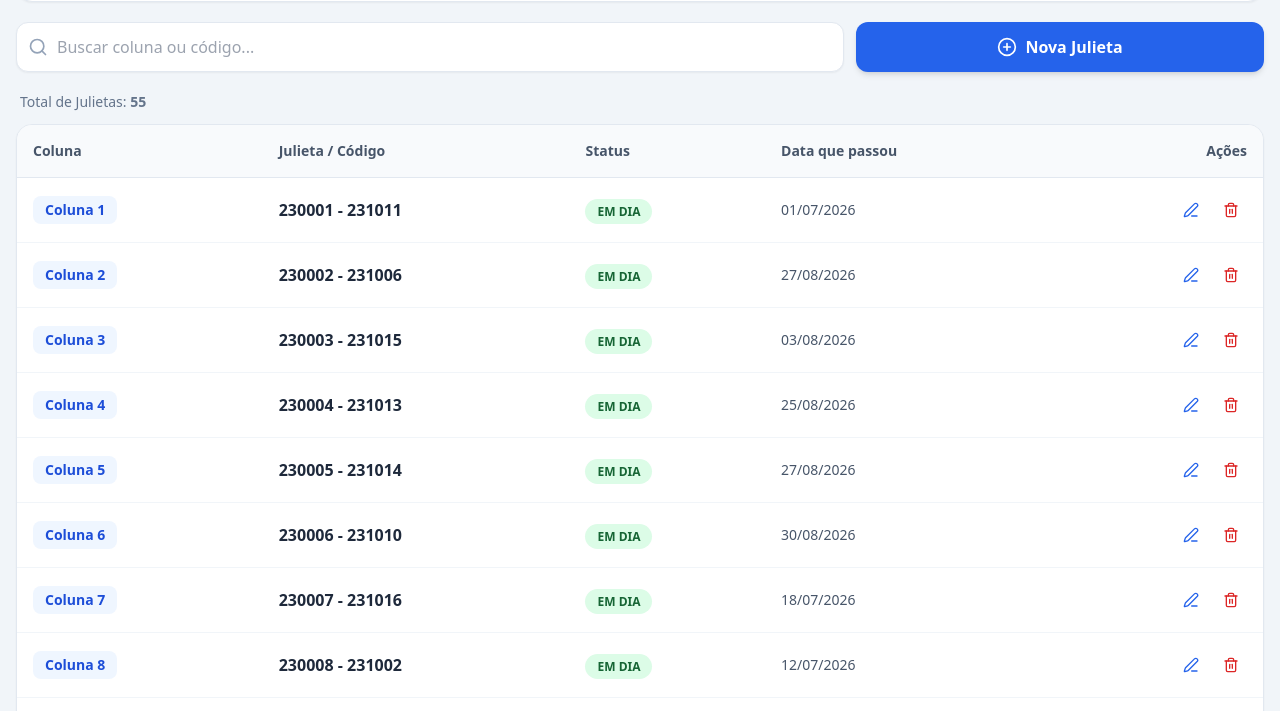
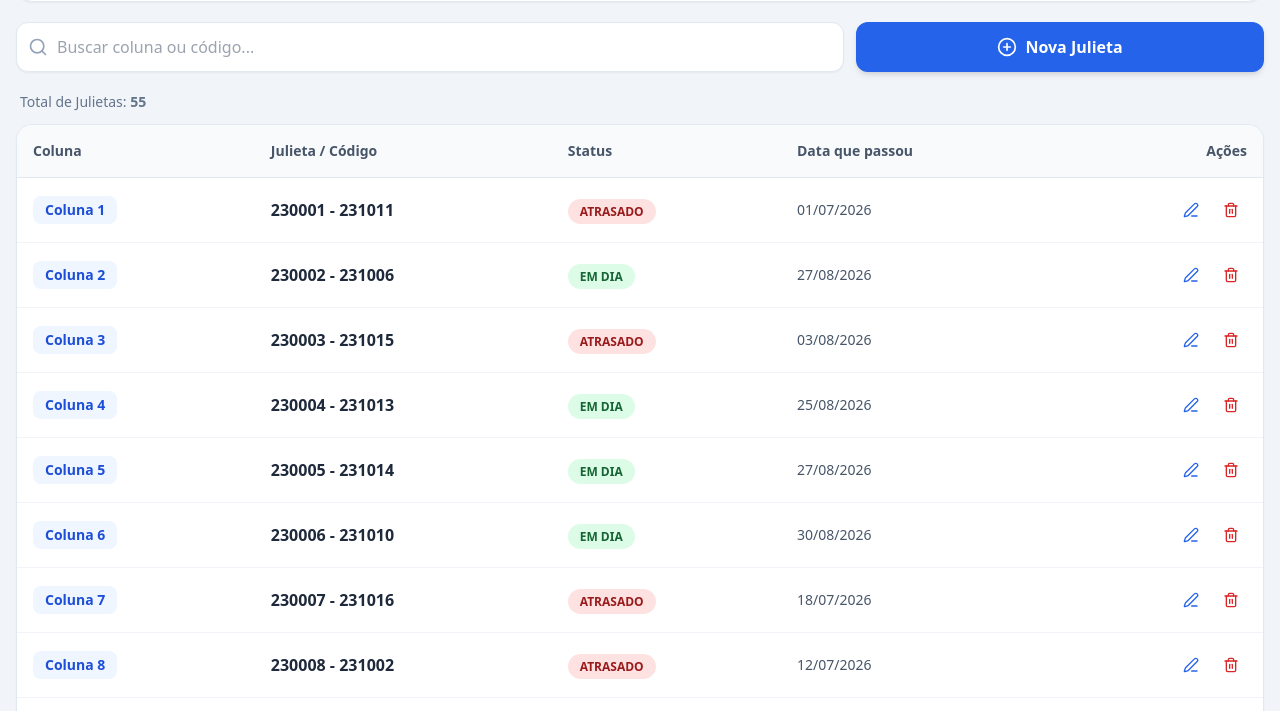
Before and after one commit to bonfimpedro936-dot/Julieta, a plain HTML site: page index.html in a window 1280 px wide. Shown: the part 88-799 px from the top of the page. Drawn offline with nearby package versions, Linux system fonts and the light colour scheme.

Commit message:
index.html

```diff
--- a/index.html
+++ b/index.html
@@ -1,11 +1,8 @@
-<!DOCTYPE html>
-<html lang="pt-br">
+<!DOCTYPE html><html lang="pt-br">
 <head>
     <meta charset="UTF-8">
     <meta name="viewport" content="width=device-width, initial-scale=1.0">
-    <title>Julieta App - Controle de Frotas</title>
-
-    <script src="https://cdn.tailwindcss.com"></script>
+    <title>Julieta App - Controle de Frotas</title><script src="https://cdn.tailwindcss.com"></script>
 <script src="https://unpkg.com/lucide@latest"></script>
 
 <style>
@@ -56,13 +53,8 @@
         }
     }
 </style>
-</head>
 
-<body class="bg-slate-100 min-h-screen font-sans">
-
-<div class="max-w-7xl mx-auto p-3 sm:p-4">
-
-    <!-- CABEÇALHO -->
+</head><body class="bg-slate-100 min-h-screen font-sans"><div class="max-w-7xl mx-auto p-3 sm:p-4"><!-- CABEÇALHO -->
 <header class="flex justify-between items-center mb-5 bg-white p-3 sm:p-4 rounded-2xl shadow-sm border border-slate-200">
 
     <div class="flex items-center gap-3 min-w-0">
@@ -205,15 +197,9 @@
     class="mobile-card space-y-3">
 </div>
 
-</div>
-
-
-<!-- MODAL -->
-<div
+</div><!-- MODAL --><div
     id="modal"
-    class="fixed inset-0 bg-black/50 hidden items-center justify-center p-4 z-50 backdrop-blur-sm">
-
-    <div class="bg-white w-full max-w-md rounded-2xl shadow-2xl overflow-hidden">
+    class="fixed inset-0 bg-black/50 hidden items-center justify-center p-4 z-50 backdrop-blur-sm"><div class="bg-white w-full max-w-md rounded-2xl shadow-2xl overflow-hidden">
 
     <div class="p-5 border-b border-slate-100 flex justify-between items-center">
 
@@ -346,10 +332,7 @@
 
 </div>
 
-</div>
-
-
-<script>
+</div><script>
 
 /* =========================================================
    55 COLUNAS / PARES DA FOTO
@@ -433,12 +416,6 @@ const dadosJulietas = [
 let vehicles = JSON.parse(
     localStorage.getItem("julieta_data")
 );
-
-
-/*
-   Se o banco antigo existir, usamos os dados novos
-   automaticamente quando ele ainda não tiver a coluna.
-*/
 
 if (
     !vehicles ||
@@ -682,8 +659,73 @@ function formatDate(date) {
 
 
 /* =========================================================
-   STATUS
+   NOVO: CALCULAR DIAS E STATUS AUTOMATICAMENTE
    ========================================================= */
+
+function getDaysPassed(date) {
+
+    if (!date) {
+        return null;
+    }
+
+    const partes = date.split("-");
+
+    if (partes.length !== 3) {
+        return null;
+    }
+
+    const dataPassou = new Date(
+        Number(partes[0]),
+        Number(partes[1]) - 1,
+        Number(partes[2])
+    );
+
+    dataPassou.setHours(0, 0, 0, 0);
+
+    const hoje = new Date();
+
+    hoje.setHours(0, 0, 0, 0);
+
+    const diferenca = Math.floor(
+        (hoje - dataPassou) /
+        (1000 * 60 * 60 * 24)
+    );
+
+    return diferenca;
+}
+
+
+function getStatusAutomatico(date) {
+
+    const dias = getDaysPassed(date);
+
+    /*
+       Sem data = não marcar como atraso.
+    */
+    if (dias === null) {
+        return "ok";
+    }
+
+    /*
+       Mais de 10 dias = ATRASADO.
+    */
+    if (dias > 10) {
+        return "danger";
+    }
+
+    /*
+       De 8 até 10 dias = ATENÇÃO.
+    */
+    if (dias >= 8) {
+        return "warning";
+    }
+
+    /*
+       Até 7 dias = EM DIA.
+    */
+    return "ok";
+}
+
 
 function statusText(status) {
 
@@ -766,6 +808,16 @@ function renderTable() {
             quantidade++;
 
 
+            /*
+               IMPORTANTE:
+               O status exibido agora é calculado
+               pela DATA, e não pelo status salvo.
+            */
+
+            const statusAtual =
+                getStatusAutomatico(v.date);
+
+
             /* DESKTOP */
 
             tbody.innerHTML += `
@@ -799,9 +851,9 @@ function renderTable() {
                     <td class="p-4">
 
                         <span
-                            class="px-3 py-1 rounded-full text-xs font-bold status-${v.status}">
+                            class="px-3 py-1 rounded-full text-xs font-bold status-${statusAtual}">
 
-                            ${statusText(v.status)}
+                            ${statusText(statusAtual)}
 
                         </span>
 
@@ -878,9 +930,9 @@ function renderTable() {
 
 
                         <span
-                            class="px-3 py-1 rounded-full text-xs font-bold whitespace-nowrap status-${v.status}">
+                            class="px-3 py-1 rounded-full text-xs font-bold whitespace-nowrap status-${statusAtual}">
 
-                            ${statusText(v.status)}
+                            ${statusText(statusAtual)}
 
                         </span>
 
@@ -1040,7 +1092,5 @@ window.onload = () => {
 
 };
 
-</script>
-
-</body>
+</script></body>
 </html>
```
Lines whose indentation alone changed are shown as unchanged.
